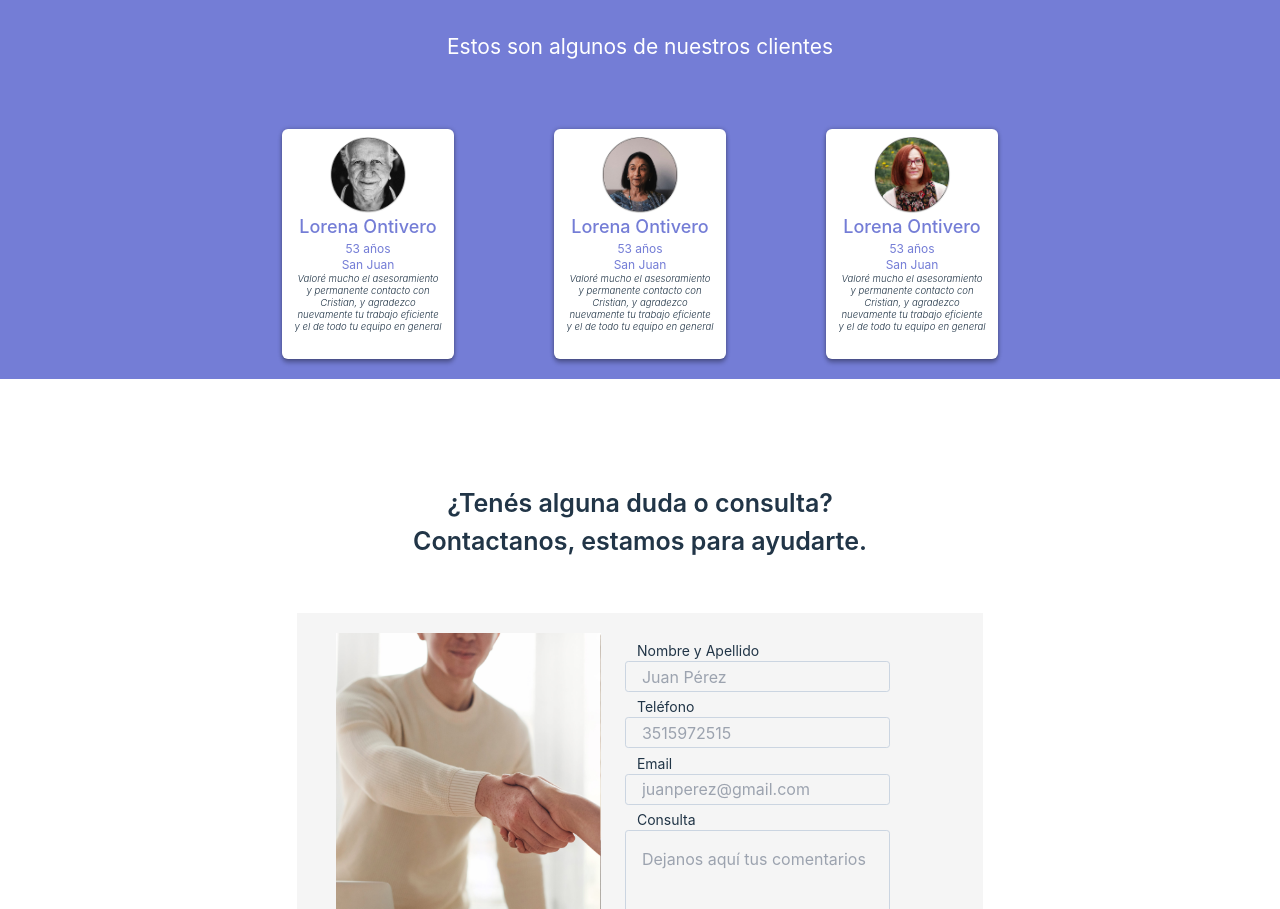
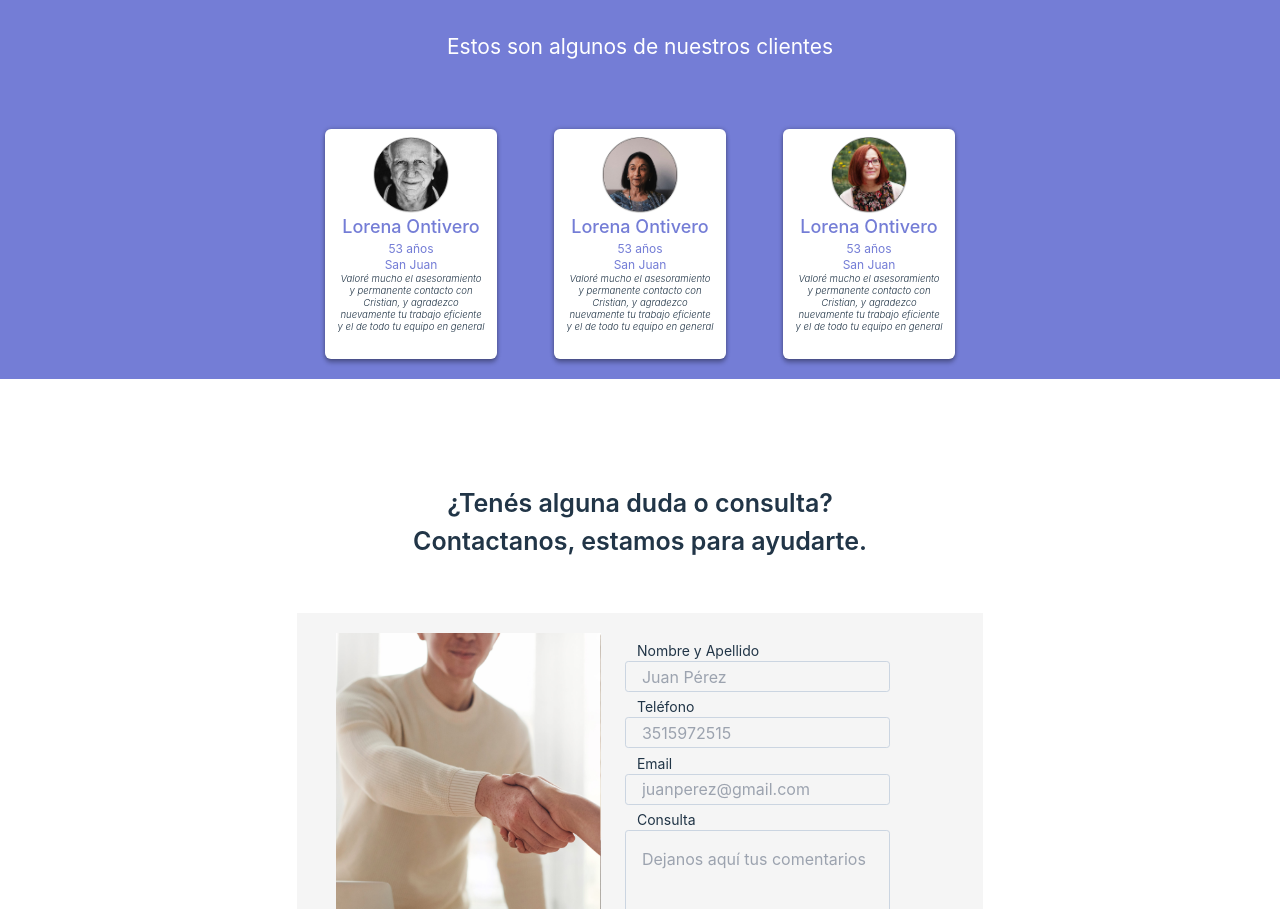
Before and after one commit to FooTalent/iubilare, a React (Vite) app: page / in a window 1280 px wide. Shown: the part 2853-3762 px from the top of the page. Built offline with nearby package versions, Linux system fonts and the light colour scheme.

Commit message:
fix/gap cards testimonios

```diff
--- a/src/components/sections/Testimonios.tsx
+++ b/src/components/sections/Testimonios.tsx
@@ -52,7 +52,7 @@ export default function Testimonios (){
         <div className="min-h-[48px]"></div>
 
         <div className="overflow-auto w-full h-full 2xl:flex 2xl:justify-center">
-          <div className="flex whitespace-nowrap gap-5 md:gap-[100px] md:justify-center md:overflow-hidden 2xl:gap-[150px]  py-5">
+          <div className="flex whitespace-nowrap gap-5 md:gap-[57px] md:justify-center md:overflow-hidden 2xl:gap-[150px]  py-5">
             {data.map((card, index) => (
               <Card
                 key={index}
```
